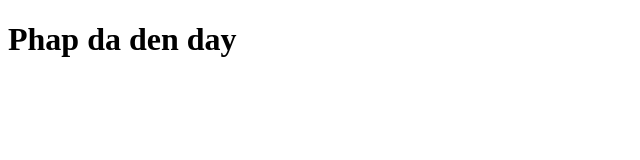
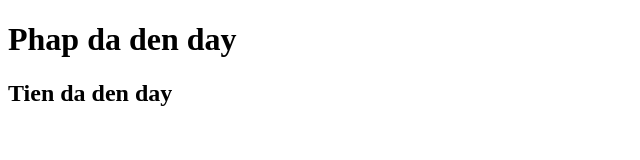
Before and after one commit to khoanguyen84/KPT_APP, a website: page index.html in a window 1280 px wide. Shown: the whole page, without its empty margins (0-640 px from the left). Drawn offline with Linux system fonts and the light colour scheme.

Commit message:
tien commit

```diff
--- a/index.html
+++ b/index.html
@@ -8,5 +8,6 @@
 </head>
 <body>
     <h1>Phap da den day</h1>
+    <h2>Tien da den day</h2>
 </body>
 </html>
```
